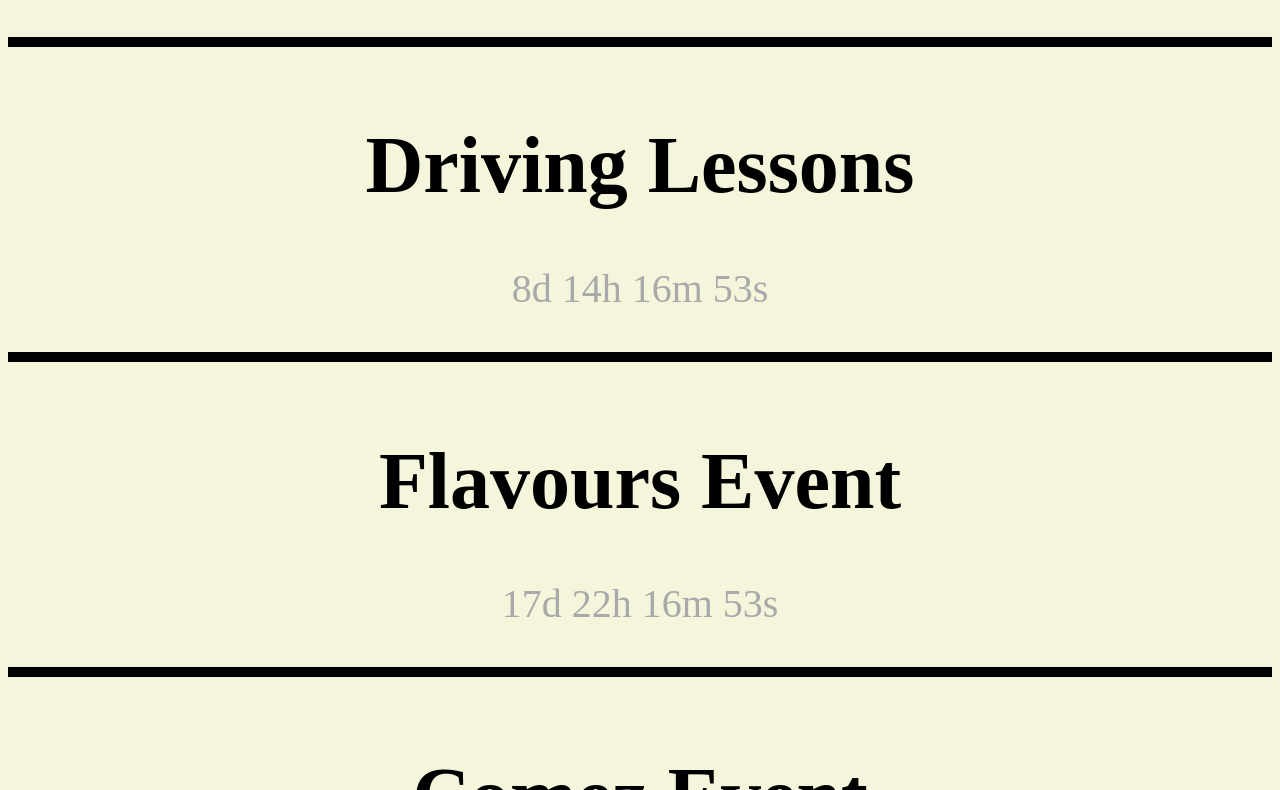
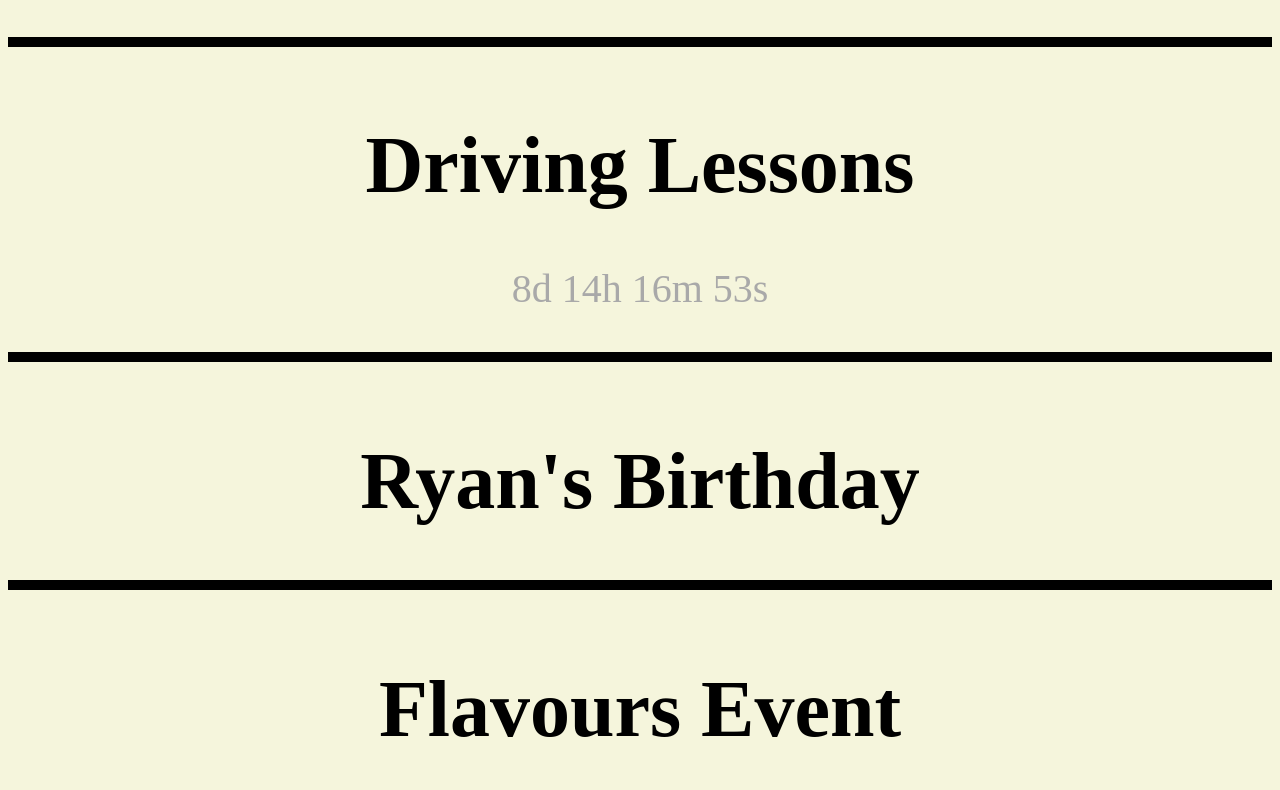
Before and after one commit to DanArmstrong124/countdown, a plain HTML site: page index.html in a window 1280 px wide. Shown: the part 1232-2022 px from the top of the page. Drawn offline with Linux system fonts and the light colour scheme.

Commit message:
Added Ryan's Birthday

```diff
--- a/assets/js/script.js
+++ b/assets/js/script.js
@@ -6,6 +6,7 @@ var count_3 = new Date("Apr 03, 2019 09:00:00").getTime();
 var count_4 = new Date("Apr 12, 2019 17:00:00").getTime();
 var count_5 = new Date("Apr 14, 2019 16:00:00").getTime();
 var count_6 = new Date("Mar 31, 2019 00:00:00").getTime();
+var count_7 = new Date("Apr 12, 2019 00:00:00").getTime();
 
 var x = setInterval(function() {
 
@@ -20,6 +21,7 @@ var x = setInterval(function() {
     var t_4 = count_4 - now;
     var t_5 = count_5 - now;
     var t_6 = count_6 - now;
+    var t_7 = count_7 - now;
 
     /*SETTING TIME VARIABLES*/
     var days0 = Math.floor(t_0 / (1000 * 60 * 60 * 24));
@@ -56,6 +58,11 @@ var x = setInterval(function() {
     var hours6 = Math.floor((t_6 % (1000 * 60 * 60 * 24)) / (1000 * 60 * 60));
     var minutes6 = Math.floor((t_6 % (1000 * 60 * 60)) / (1000 * 60));
     var seconds6 = Math.floor((t_6 % (1000 * 60)) / 1000);
+
+    var days7 = Math.floor(t_7 / (1000 * 60 * 60 * 24));
+    var hours7 = Math.floor((t_7 % (1000 * 60 * 60 * 24)) / (1000 * 60 * 60));
+    var minutes7 = Math.floor((t_7 % (1000 * 60 * 60)) / (1000 * 60));
+    var seconds7 = Math.floor((t_7 % (1000 * 60)) / 1000);
 
     /*SETTING EACH COUNTDOWN TO THE INDEX.HTML*/
     document.getElementById("mentor").innerHTML = days0 + "d " +
@@ -102,9 +109,15 @@ var x = setInterval(function() {
 
     document.getElementById("mday").innerHTML = days6 + "d " +
         hours6 + "h " + minutes6 + "m " + seconds6 + "s ";
-    if (t_5 < 0) {
+    if (t_6 < 0) {
         clearInterval(x);
         document.getElementById("mday").innerHTML = "HAPPY MOTHERS DAY!";
     }
 
+    document.getElementById("mday").innerHTML = days7 + "d " +
+        hours7 + "h " + minutes7 + "m " + seconds7 + "s ";
+    if (t_7 < 0) {
+        clearInterval(x);
+        document.getElementById("ryanbday").innerHTML = "HAPPY BIRTHDAY RYAN!";
+    }
 }, 1000);
--- a/index.html
+++ b/index.html
@@ -32,6 +32,10 @@
     <p id="driving"></p>
     <div></div>
 
+    <h1>Ryan's Birthday</h1>
+    <p id="ryanbday"></p>
+    <div></div>
+
     <h1>Flavours Event</h1>
     <p id="flavours"></p>
     <div></div>
```
